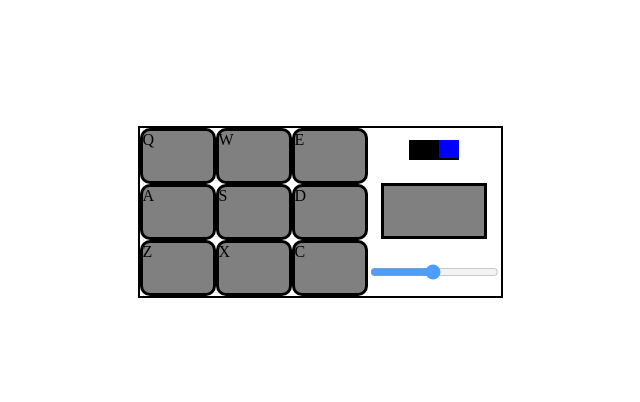
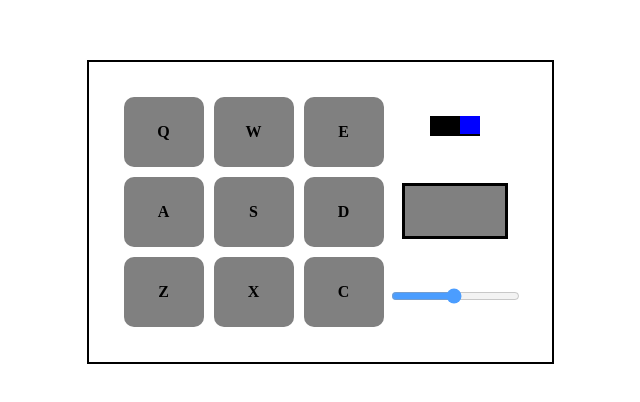
Before and after one commit to Flooorent/drum-machine, a React (Create React App) app: page / in a window 1280 px wide. Shown: the part 196-598 px from the top of the page, without its empty margins (320-960 px from the left). Built offline with nearby package versions, Linux system fonts and the light colour scheme.

Commit message:
add space around elements, add space between pads, bold text, center display

```diff
--- a/src/App.css
+++ b/src/App.css
@@ -9,6 +9,7 @@
   display: flex;
   flex-direction: row;
   border: 2px solid;
+  padding: 30px;
 }
 
 #drum-pads-container {
@@ -31,10 +32,15 @@
 }
 
 #display {
+  display: flex;
+  justify-content: center;
+  align-items: center;
   border: solid;
   width: 100px;
   height: 50px;
   background-color: grey;
+  text-align: center;
+  font-weight: bold;
 }
 
 .slider {
--- a/src/App.js
+++ b/src/App.js
@@ -106,7 +106,9 @@ class App extends React.Component {
 
           <div id="knobs-container">
             <OnOffButton id="power" />
-            <div id="display">{this.state.display}</div>
+            <div id="display">
+              <p>{this.state.display}</p>
+            </div>
             <div className="slide-container">
               <input type="range" min="1" max="100" value={this.state.volume} step="1" className="slider" onChange={this.handleSlide}></input>
             </div>
--- a/src/DrumPad.css
+++ b/src/DrumPad.css
@@ -1,7 +1,14 @@
 .drum-pad {
     background-color: grey;
-    width: 70px;
-    height: 50px;
-    border: solid;
+    width: 80px;
+    height: 70px;
     border-radius: 10px;
+    display: flex;
+    justify-content: center;
+    align-items: center;
+    margin: 5px;
 }
+
+.bold {
+    font-weight: bold;
+}
--- a/src/DrumPad.js
+++ b/src/DrumPad.js
@@ -6,7 +6,7 @@ function DrumpPad(props) {
 
     return (
         <div className="drum-pad" id={`${id}-pad`} onClick={props.onClick}>
-            <div>{id}</div>
+            <div className="bold">{id}</div>
             <audio id={id} className="clip" src={props.src}></audio>
         </div>
     )
```
